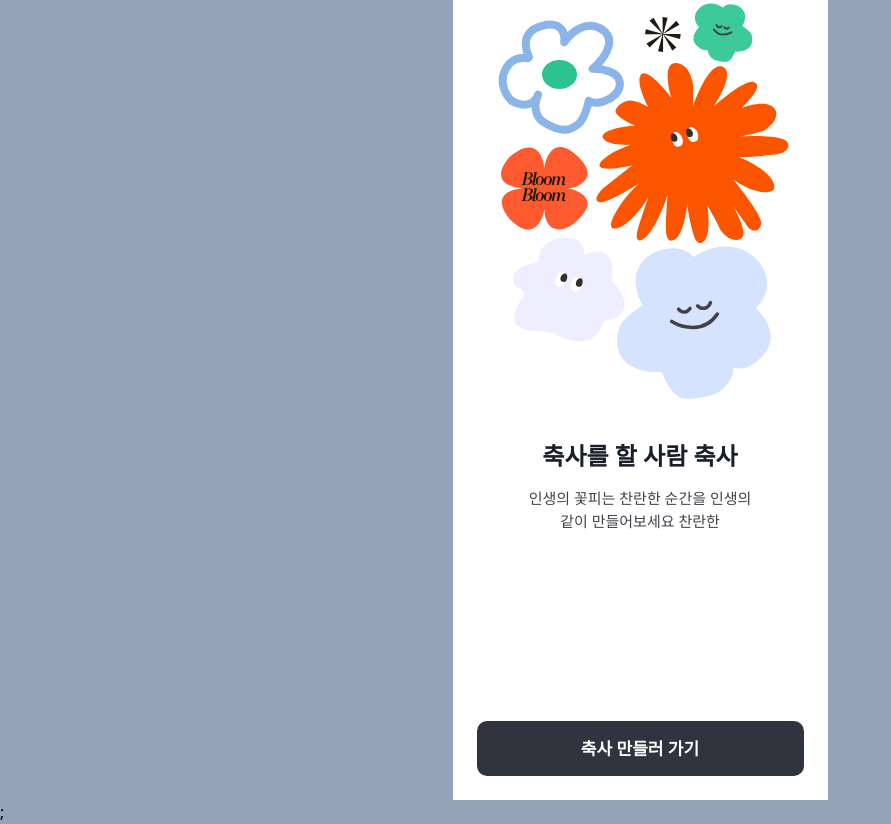
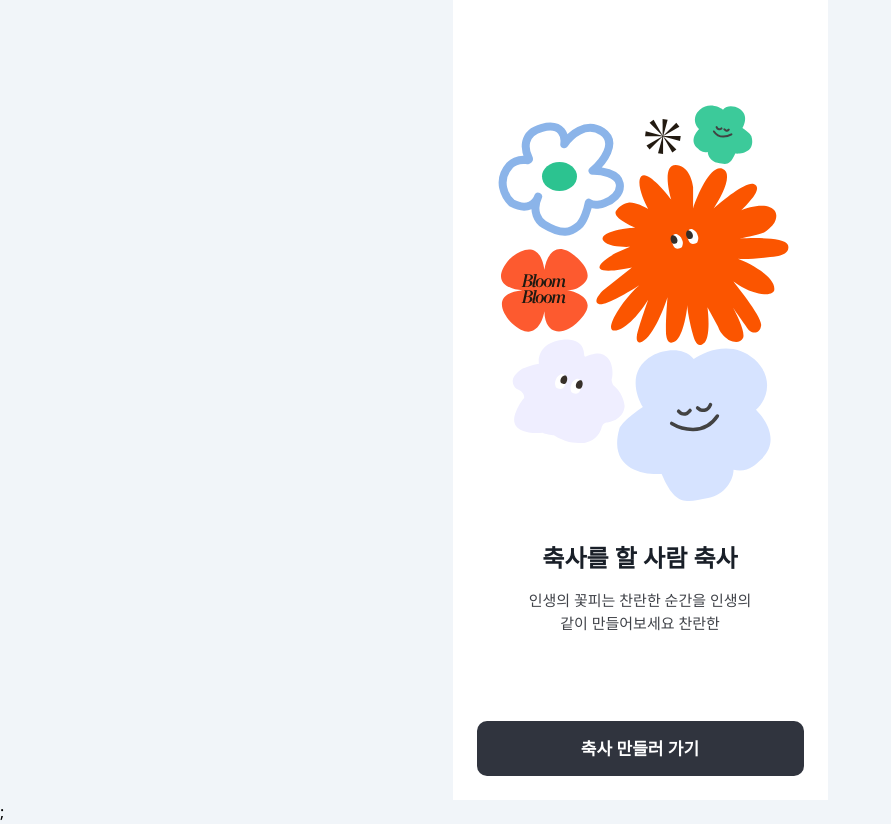
Before and after one commit to with-Bloom/bloom-react, a React (Vite) app: page / in a window 1280 px wide. Shown: the whole page, without its empty margins (0-891 px from the left). Built offline with nearby package versions, Linux system fonts and the light colour scheme.

Commit message:
design: layout 컴포넌트 스타일 수정

```diff
--- a/src/layout/index.tsx
+++ b/src/layout/index.tsx
@@ -4,11 +4,8 @@ type Props = {
 
 const Layout = ({ children }: Props) => {
   return (
-    <div className="bg-slate-400">
-      <div className="mx-auto flex h-screen w-[375px] flex-col justify-between bg-white px-6 pb-4">
-        {children}
-      </div>
-      ;
+    <div className="bg-slate-100">
+      <div className="mx-auto flex h-screen w-[375px] justify-center bg-white px-6 pb-6">{children}</div>;
     </div>
   );
 };
```
